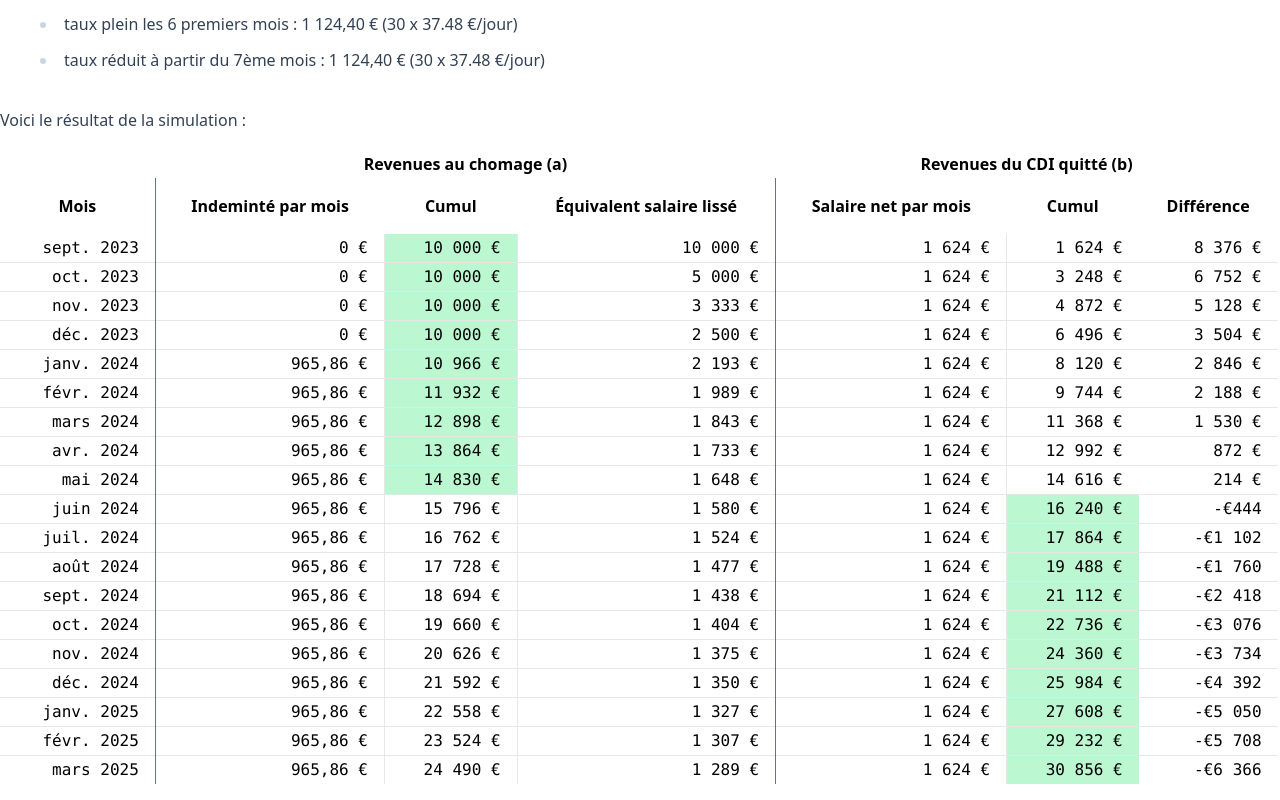
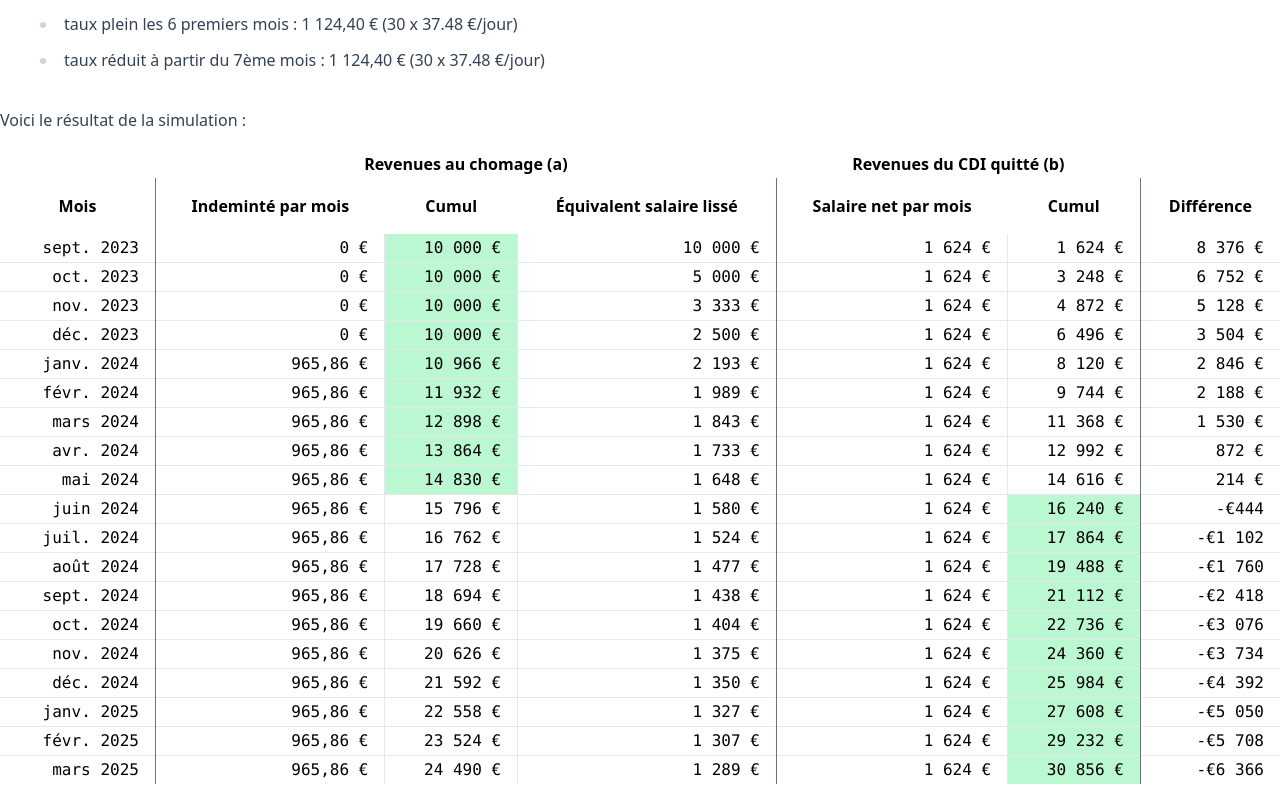
Before and after one commit to stephane-klein/comparateur-rupture-conventionnelle-cdi-france, a SvelteKit app: page / in a window 1280 px wide. Shown: the part 1156-1956 px from the top of the page. Built offline with nearby package versions, Linux system fonts and the light colour scheme.

Commit message:
Improve table border display

```diff
--- a/src/routes/+page.svelte
+++ b/src/routes/+page.svelte
@@ -308,7 +308,7 @@
             class="px-4 py-0.5"
         >Revenues au chomage (a)</th>
         <th
-            colspan="3"
+            colspan="2"
             class="px-4 py-0.5"
         >Revenues du CDI quitté (b)</th>
         <th></th>
@@ -321,7 +321,7 @@
             class="p-4 border-r border-r-1 border-r-gray-500"
             >Équivalent salaire lissé</th>
         <th class="p-4">Salaire net par mois</th>
-        <th class="p-4">Cumul</th>
+        <th class="p-4 border-r border-r-1 border-r-gray-500">Cumul</th>
         <th class="p-4">Différence</th>
     </tr>
     {#each écheancier_par_mois as mois, i }
@@ -348,7 +348,7 @@
                 class:border-t={i > 0}
             >{mois.salaire_du_cdi_quitte.format()}</td>
             <td
-                class="text-right font-mono border-gray-200 px-4 py-0.5 whitespace-nowrap"
+                class="text-right font-mono px-4 py-0.5 whitespace-nowrap border-r border-r-1 border-r-gray-500"
                 class:border-t={i > 0}
                 class:bg-green-200={mois.différence_chomage_cdi < 0}
             >{mois.cumul_salaire_du_cdi_quitté.format()}</td>
```
